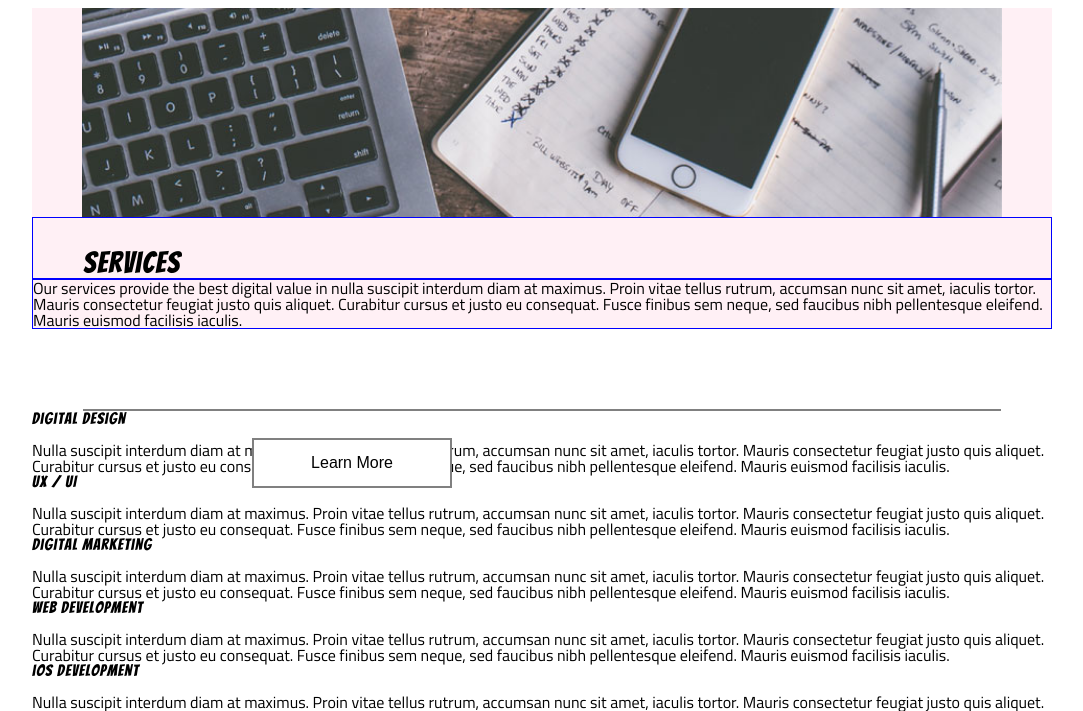
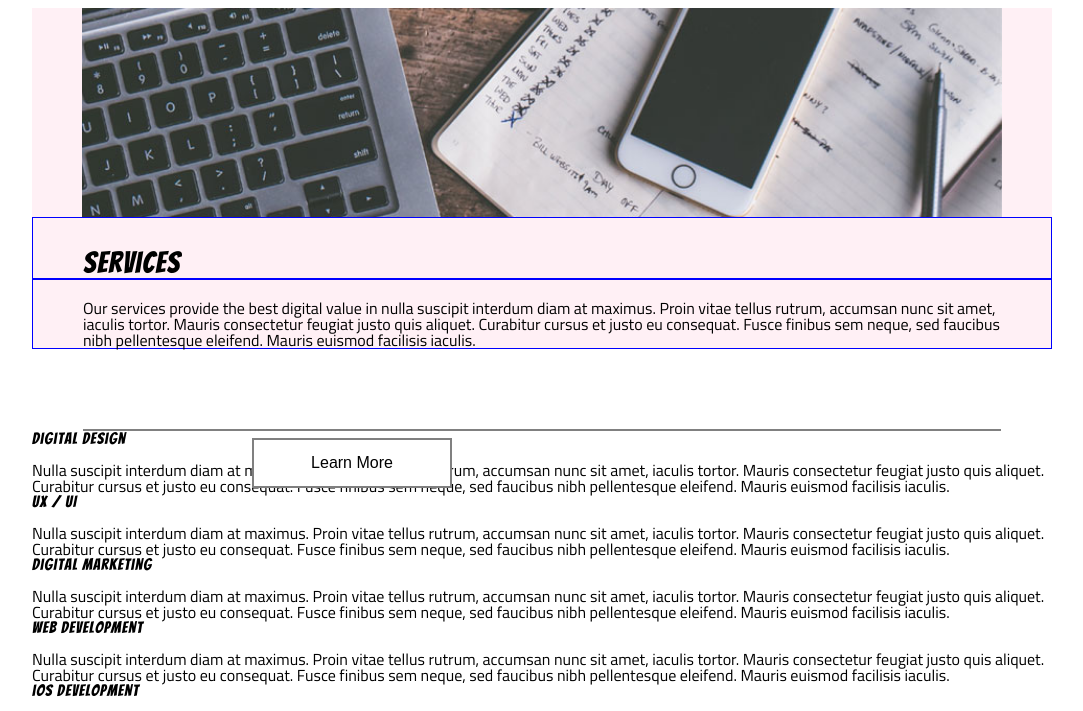
Before and after one commit to maribelcuales/FlexBox-UI-III-Flexbox-, a website: page great-idea/services.html in a window 1280 px wide. Shown: the part 82-793 px from the top of the page, without its empty margins (98-1181 px from the left). Drawn offline with Linux system fonts and the light colour scheme.

Commit message:
Adding padding to services-header p and set its margin to auto.

```diff
--- a/great-idea/css/index.css
+++ b/great-idea/css/index.css
@@ -376,5 +376,9 @@ footer {
 }
 
 .services-header p {
+	margin: auto;
+	padding-top: 20px;
+	padding-left: 50px;
+	padding-right: 50px;
 	border: 1px solid blue;
 }
```
